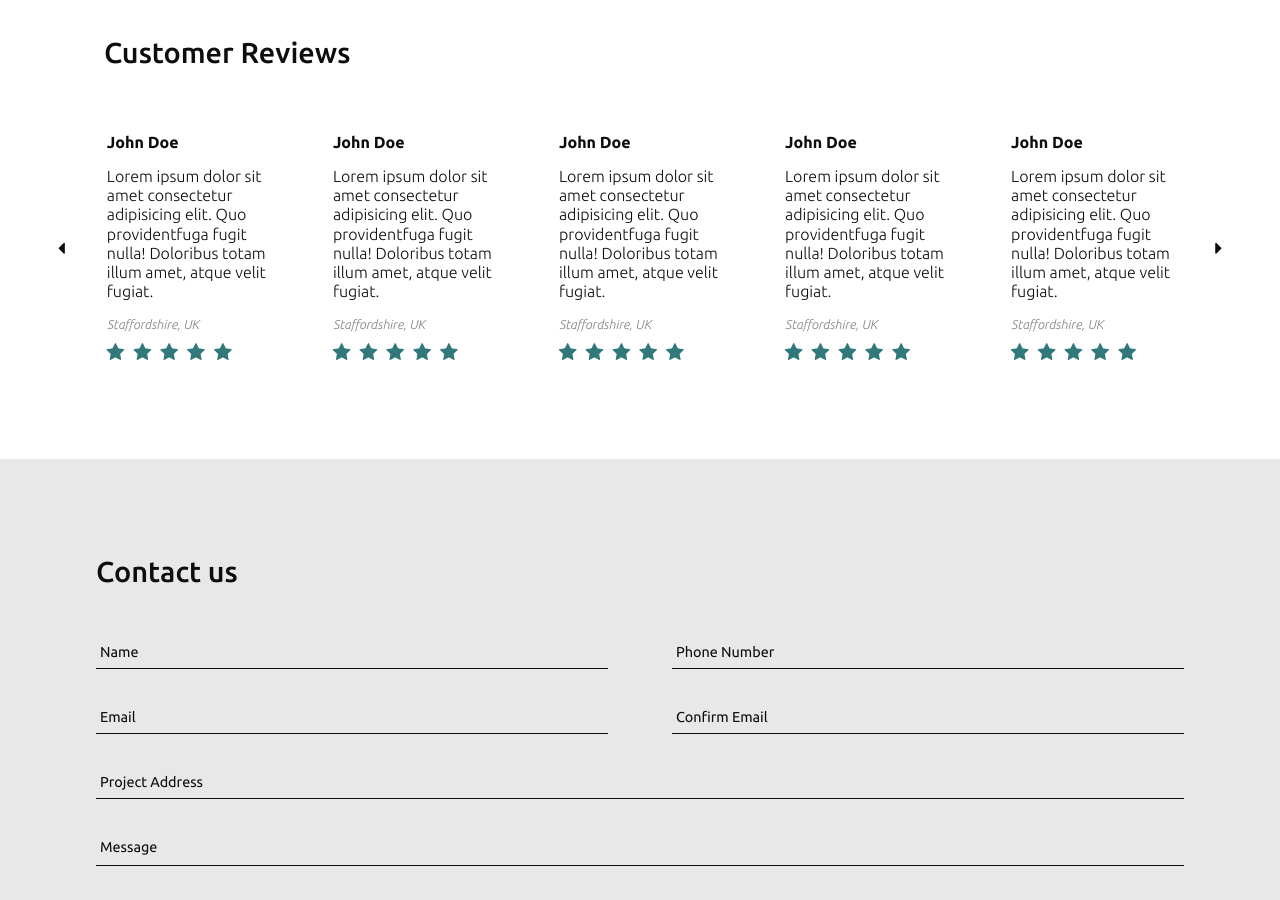
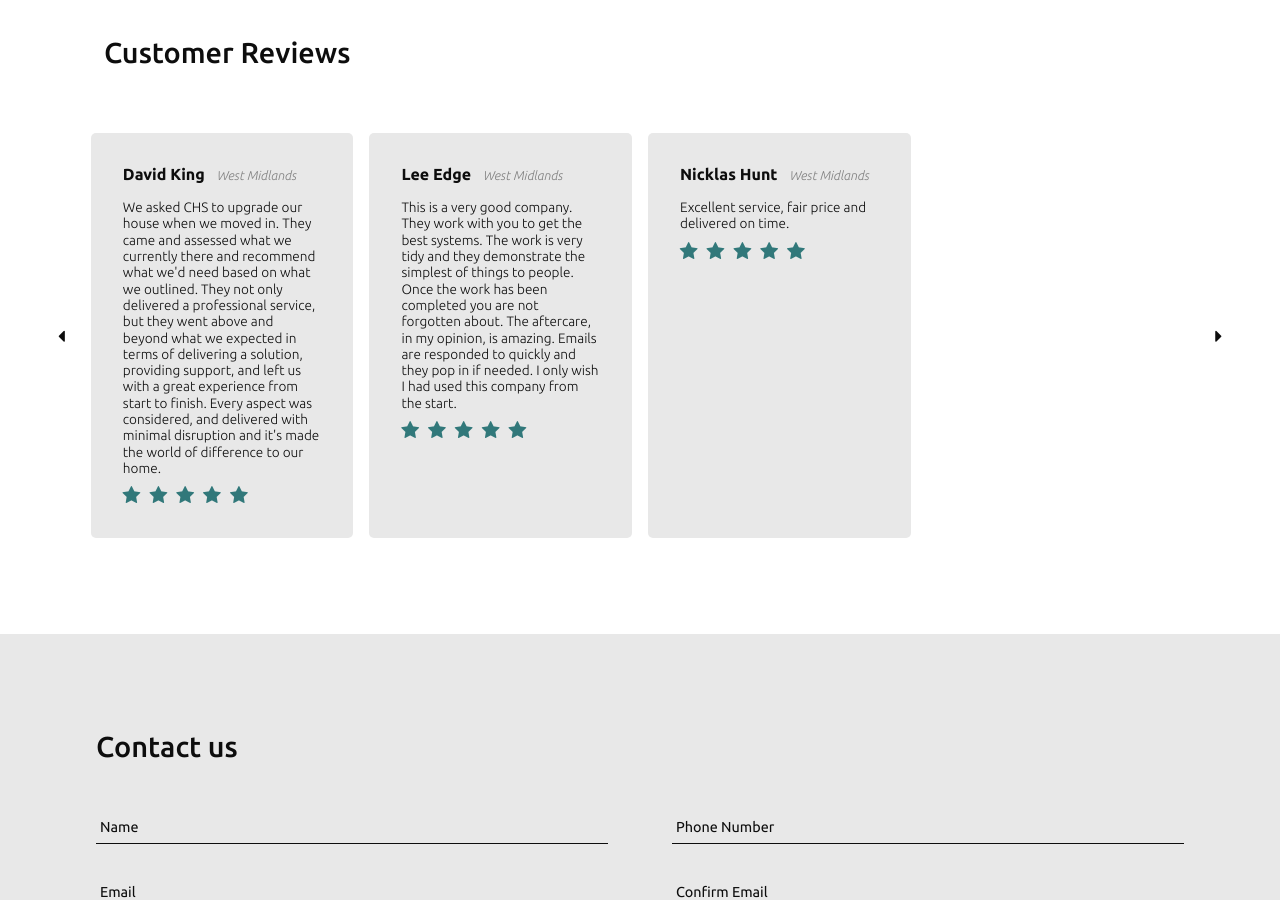
Before and after one commit to luke-meadows/connected-home-systems, a Next.js app: page / in a window 1280 px wide. Shown: the part 5640-6540 px from the top of the page. Built offline with nearby package versions, Linux system fonts and the light colour scheme.

Commit message:
review cards

```diff
--- a/components/gallery/Gallery.js
+++ b/components/gallery/Gallery.js
@@ -20,6 +20,7 @@ export default function Gallery({ category = 'all' }) {
     window.scrollTo(0, window.scrollY);
     console.log('scroll event', window.scrollY);
   };
+
   useEffect(() => {
     window.addEventListener('scroll', handleScroll);
     return () => window.removeEventListener('scroll', handleScroll);
--- a/components/main/TestimonialsCards.js
+++ b/components/main/TestimonialsCards.js
@@ -1,5 +1,6 @@
 import styled from 'styled-components';
-import { testimonialsData } from '../../lib/testimonialsData';
+import { reviews } from '../../lib/reviews';
+
 import Stars from './Stars';
 export default function TestimonialsCards() {
   return (
@@ -7,12 +8,13 @@ export default function TestimonialsCards() {
       <i className="icon-left-dir" />
 
       <CardContainer>
-        {testimonialsData.map((item, i) => {
+        {reviews.map((item, i) => {
           return (
             <Card key={i}>
-              <h4>{item.name}</h4>
+              <h4>
+                {item.name} <span className="location">West Midlands</span>
+              </h4>
               <p>{item.comment}</p>
-              <p className="location">{item.location}</p>
               <Stars quantity={item.stars} />
             </Card>
           );
@@ -33,25 +35,25 @@ const Container = styled.div`
 `;
 const CardContainer = styled.div`
   display: grid;
-  grid-template-columns: repeat(5, 1fr);
-  grid-gap: 2rem;
+  grid-template-columns: repeat(4, 1fr);
+  grid-gap: 1rem;
   margin: 0rem 1rem;
 `;
 
 const Card = styled.div`
-  display: flex;
-  flex-direction: column;
-  justify-content: space-between;
-  padding: 0 1rem;
-
+  padding: 2rem;
+  background: var(--grey);
+  border-radius: 5px;
   .location {
     color: gray;
     font-size: 0.8rem;
     font-style: italic;
-    margin-bottom: 0.5rem;
+    margin-left: 0.5rem;
+    font-weight: 300;
   }
   p {
-    margin-top: 1rem;
+    margin: 1rem 0 0.5rem 0;
     line-height: 1.2;
+    font-size: 0.85rem;
   }
 `;
--- a/lib/faq.js
+++ b/lib/faq.js
@@ -3,7 +3,7 @@ export const faqs = [
     question: 'What tech can I have installed in my house?',
     answer:
       'Almost any technology can be installed into any property but it will require a good network to ensure it performs correctly. A network is best described',
-    link: '/networks',
+    link: '/services/networks',
   },
   {
     question:
--- /dev/null
+++ b/lib/reviews.js
@@ -0,0 +1,19 @@
+export const reviews = [
+  {
+    name: 'David King',
+    comment:
+      "We asked CHS to upgrade our house when we moved in.  They came and assessed what we currently there and recommend what we'd need based on what we outlined.  They not only delivered a professional service, but they went above and beyond what we expected in terms of delivering a solution, providing support, and left us with a great experience from start to finish.  Every aspect was considered, and delivered with minimal disruption and it's made the world of difference to our home.",
+    stars: 5,
+  },
+  {
+    name: 'Lee Edge',
+    comment:
+      'This is a very good company. They work with you to get the best systems. The work is very tidy and they demonstrate the simplest of things to people. Once the work has been completed you are not forgotten about. The aftercare, in my opinion, is amazing. Emails are responded to quickly and they pop in if needed. I only wish I had used this company from the start.',
+    stars: 5,
+  },
+  {
+    name: 'Nicklas Hunt',
+    comment: 'Excellent service, fair price and delivered on time.',
+    stars: 5,
+  },
+];
```
